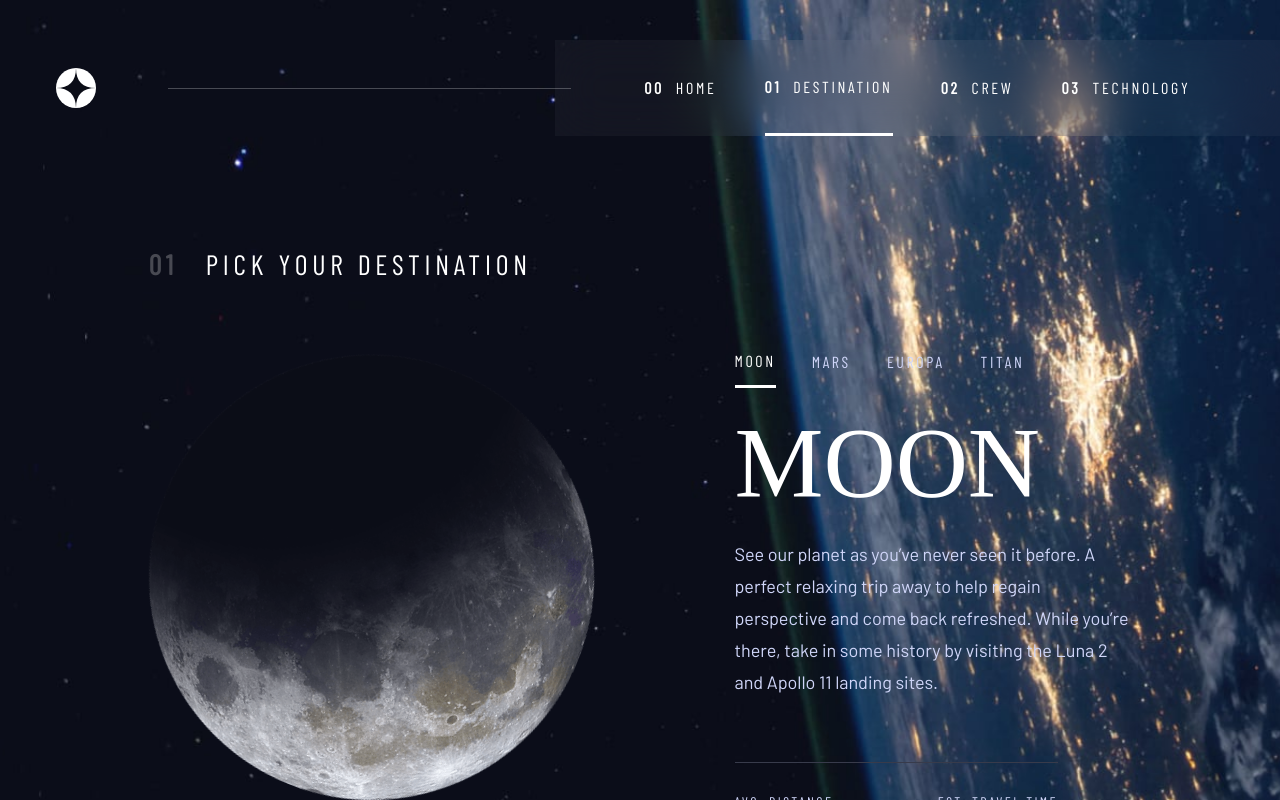
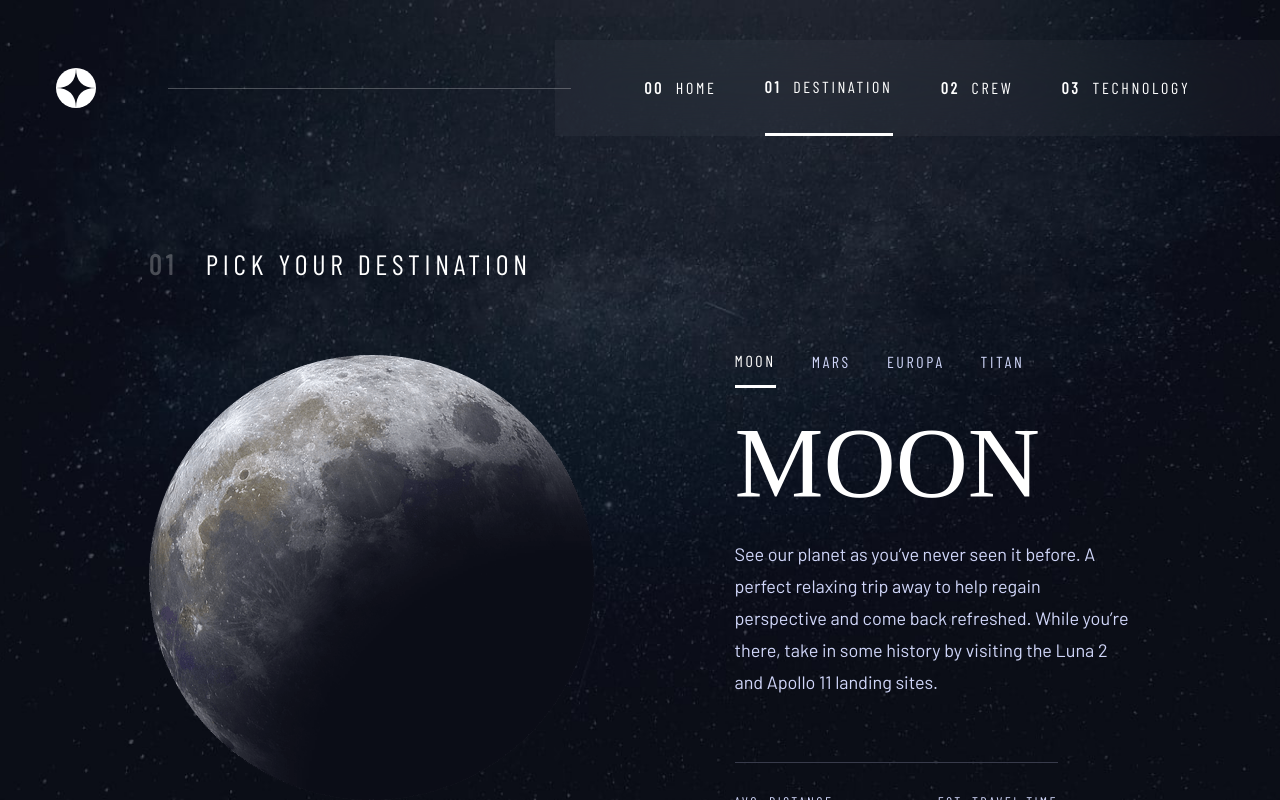
Before and after one commit to chakkasailesh/space-tourism-ui, a React (Create React App) app: page /destination in a window 1280 px wide. Shown: the top 800 px of the page. Built offline with nearby package versions, Linux system fonts and the light colour scheme; a web font is replaced by a local one.

Commit message:
added different bg images to pages

```diff
--- a/src/App.js
+++ b/src/App.js
@@ -1,10 +1,14 @@
-import React from 'react'
+import React, { createContext, useState } from 'react'
 import { Routes, Route } from 'react-router-dom'
 import { Header, Home, Destination, Crew, Technology } from './components'
 
+export const Context = createContext('home')
+
 const App = () => {
+  const [child, setChild] = useState('home')
   return (
-    <div className="app text-white grid">
+    <Context.Provider value={setChild}>
+      <div className={`app text-white grid ${child}`}>
         <Header />
         <div className="flex justify-center ">
           <Routes>
@@ -15,6 +19,7 @@ const App = () => {
           </Routes>
         </div>
       </div>
+    </Context.Provider>
   )
 }
 
--- a/src/components/Crew.js
+++ b/src/components/Crew.js
@@ -1,5 +1,6 @@
-import React, { useState } from 'react'
+import React, { useState, useContext, useEffect } from 'react'
 import { anousheh, douglas, mark, victor } from '../assets'
+import { Context } from '../App'
 
 const crewmembers = [
   {
@@ -37,10 +38,14 @@ const crewmembers = [
 ]
 
 const Crew = () => {
+  const setChild = useContext(Context)
   const [index, setIndex] = useState(0)
+  useEffect(() => {
+    setChild('crew')
+  }, [setChild])
   return (
     <div className="flex flex-col items-center lg:items-start gap-[clamp(32px,8vw,60px)] lg:gap-0 w-[90vw] lg:w-full lg:ml-[11vw]">
-      <p className="text-[1em] tracking-[2.7px] sm:text-[1.25em] sm:tracking-[3.38px] xl:text-[1.75em] xl:tracking-[4.72px] sm:self-start sm:mt-10 lg:mt-0">
+      <p className="text-[1em] tracking-[2.7px] sm:text-[1.25em] sm:tracking-[3.38px] xl:text-[1.75em] xl:tracking-[4.72px] sm:self-start sm:mt-10 lg:mt-0 sm:ml-14 lg:ml-0">
         <span className="text-white text-opacity-25 font-bold mr-[1em]">
           02
         </span>
--- a/src/components/Destination.js
+++ b/src/components/Destination.js
@@ -1,5 +1,6 @@
-import React, { useState } from 'react'
+import React, { useState, useContext, useEffect } from 'react'
 import { moon, mars, europa, titan } from '../assets'
+import { Context } from '../App'
 
 const destinations = [
   {
@@ -42,6 +43,10 @@ const destinations = [
 
 const Destination = () => {
   const [index, setIndex] = useState(0)
+  const setChild = useContext(Context)
+  useEffect(() => {
+    setChild('destination')
+  }, [setChild])
   return (
     <div className="w-[87vw] sm:w-[75vw] lg:w-auto mt-6 sm:mt-[5.2vw]">
       <p className="text-[1em] tracking-[2.7px] sm:text-[1.25em] sm:tracking-[3.38px] lg:text-[1.75em] lg:tracking-[4.72px] mb-8 sm:mb-16 text-center sm:text-start">
@@ -54,7 +59,7 @@ const Destination = () => {
         <img
           src={destinations[index].image}
           alt={destinations[index].name}
-          className="size-[clamp(170px,39vw,445px)] mb-6 sm:mb-12 rotate"
+          className="size-[clamp(170px,39vw,445px)] mb-6 sm:mb-12"
         />
         <div className="lg:w-[31vw] flex flex-col items-center lg:items-start">
           <div className="flex text-light text-[0.875em] tracking-[2.36px] sm:text-[1em] sm:tracking-[2.6px] gap-7 sm:gap-9">
--- a/src/components/Home.js
+++ b/src/components/Home.js
@@ -1,7 +1,12 @@
-import React from 'react'
+import React, { useContext, useEffect } from 'react'
 import { NavLink } from 'react-router-dom'
+import { Context } from '../App'
 
 const Home = () => {
+  const setChild = useContext(Context)
+  useEffect(() => {
+    setChild('home')
+  }, [setChild])
   return (
     <div className="text-center lg:text-left flex flex-col lg:items-end lg:flex-row gap-[clamp(81px,20vw,386px)] my-12 sm:my-[90px] lg:mb-[10vw] lg:mt-[15vw]">
       <div className="w-[310px] sm:w-[450px]">
@@ -21,7 +26,7 @@ const Home = () => {
       <div className="relative">
         <NavLink
           to="/destination"
-          className="text-[1.25rem] tracking-[1.25px] sm:text-[2rem] sm:tracking-[2px] size-[clamp(150px,30vw,274px)] after:size-[clamp(150px,30vw,274px)] bg-white text-dark font-signature rounded-full inline-grid place-items-center explore z-10"
+          className="text-[1.25rem] tracking-[1.25px] sm:text-[2rem] sm:tracking-[2px] size-[clamp(150px,30vw,274px)] after:size-[clamp(150px,30vw,274px)] bg-white text-dark font-signature rounded-full inline-grid place-items-center explore"
         >
           EXPLORE
         </NavLink>
--- a/src/components/NavBar.js
+++ b/src/components/NavBar.js
@@ -27,7 +27,7 @@ const links = [
 const NavBar = ({ isOpen }) => {
   return (
     <nav className={`order-2 sm:block ${isOpen ? 'block' : 'hidden'}`}>
-      <ul className="flex flex-col sm:flex-row sm:h-24 lg:my-10 sm:items-center navlist">
+      <ul className="flex flex-col sm:flex-row sm:h-24 lg:my-10 sm:items-center navlist z-[1]">
         {links.map(({ to, num, name }) => (
           <NavLink key={name} to={to} className="sm:h-full flex items-center">
             <span className="font-bold mr-[12px] inline md:hidden lg:inline">
--- a/src/index.css
+++ b/src/index.css
@@ -22,10 +22,21 @@
   .app {
     min-height: 100vh;
     width: 100vw;
-    background-image: url('../src/assets/home/background-home-mobile.jpg');
     background-size: cover;
     background-position: bottom center;
     grid-template-rows: min-content 1fr;
+  }
+  .home {
+    background-image: url('./assets/home/background-home-mobile.jpg');
+  }
+  .crew {
+    background-image: url('./assets/crew/background-crew-mobile.jpg');
+  }
+  .destination {
+    background-image: url('./assets/destination/background-destination-mobile.jpg');
+  }
+  .technology {
+    background-image: url('./assets/technology/background-technology-mobile.jpg');
   }
 
   .logo {
@@ -83,9 +94,21 @@
 
   @media (min-width: 640px) {
     .app {
-      background-image: url('../src/assets/home/background-home-tablet.jpg');
       background-position: center center;
     }
+    .home {
+      background-image: url('./assets/home/background-home-tablet.jpg');
+    }
+    .crew {
+      background-image: url('./assets/crew/background-crew-tablet.jpg');
+    }
+    .destination {
+      background-image: url('./assets/destination/background-destination-tablet.jpg');
+    }
+    .technology {
+      background-image: url('./assets/technology/background-technology-tablet.jpg');
+    }
+
     .navlist a:hover {
       border-bottom: 0.2rem solid rgba(255, 255, 255, 0.5);
     }
@@ -96,9 +119,19 @@
   }
 
   @media (min-width: 1024px) {
-    .app {
-      background-image: url('../src/assets/home/background-home-desktop.jpg');
+    .home {
+      background-image: url('./assets/home/background-home-desktop.jpg');
     }
+    .crew {
+      background-image: url('./assets/crew/background-crew-desktop.jpg');
+    }
+    .destination {
+      background-image: url('./assets/destination/background-destination-desktop.jpg');
+    }
+    .technology {
+      background-image: url('./assets/technology/background-technology-desktop.jpg');
+    }
+
     .header::after {
       content: '';
       display: block;
```
Lines whose indentation alone changed are shown as unchanged.
